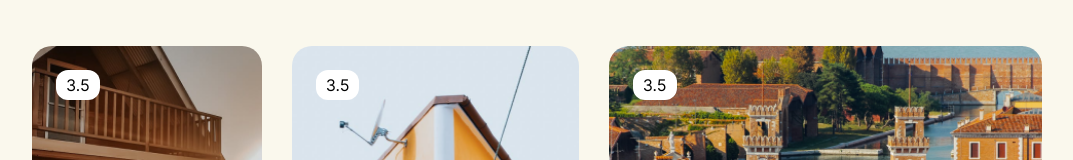
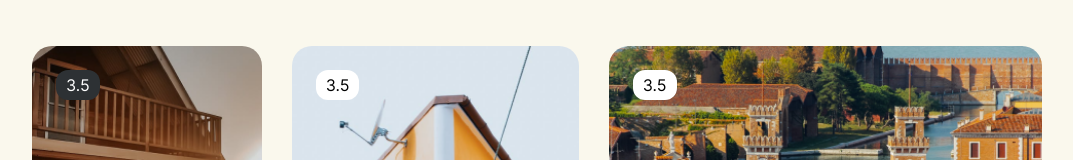
Before and after one commit to GvantsaBrachveli/landingpage2, a plain HTML site: page index.html in a window 1280 px wide. In both pictures the pointer is over the element 180 px from the left and 461 px from the top of the page. Shown: the part 376-536 px from the top of the page, without its empty margins (103-1176 px from the left). Drawn offline with Linux system fonts and the light colour scheme.

Commit message:
final commit

```diff
--- a/styles.css
+++ b/styles.css
@@ -151,6 +151,11 @@ body{
     border-radius: 12px;
     padding: 5px 10px ;
 }
+
+.numbers:hover {
+     background-color: #2D3134;
+    color:#FFFFFF;
+}
 .vietnam{
     position: absolute;
     bottom: 48px;
```
